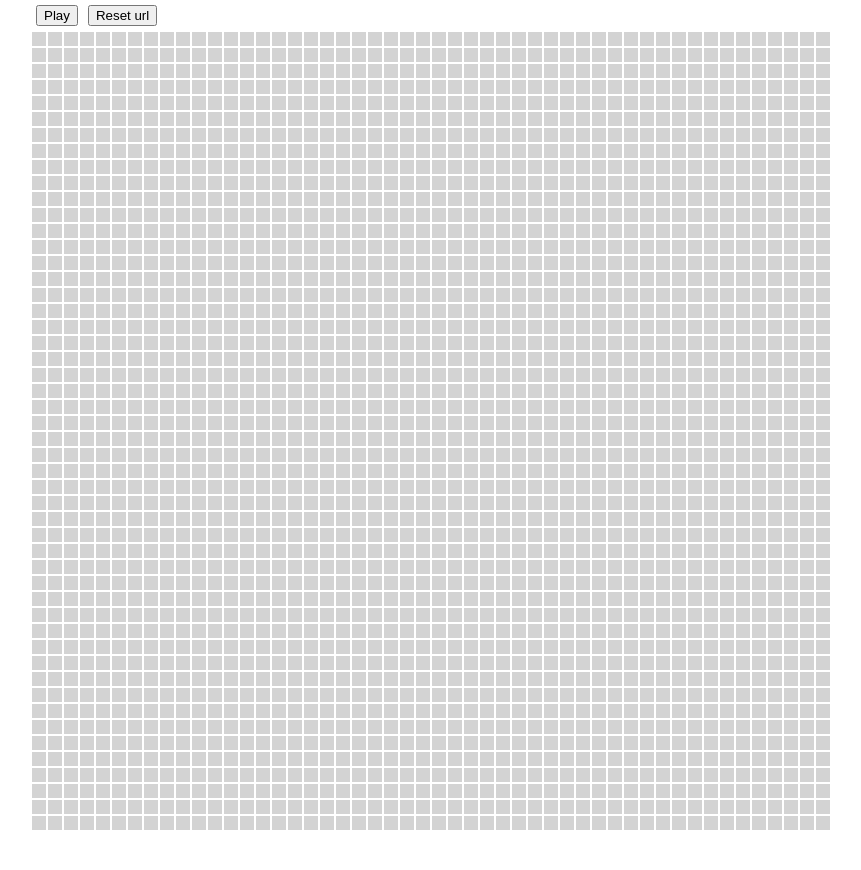
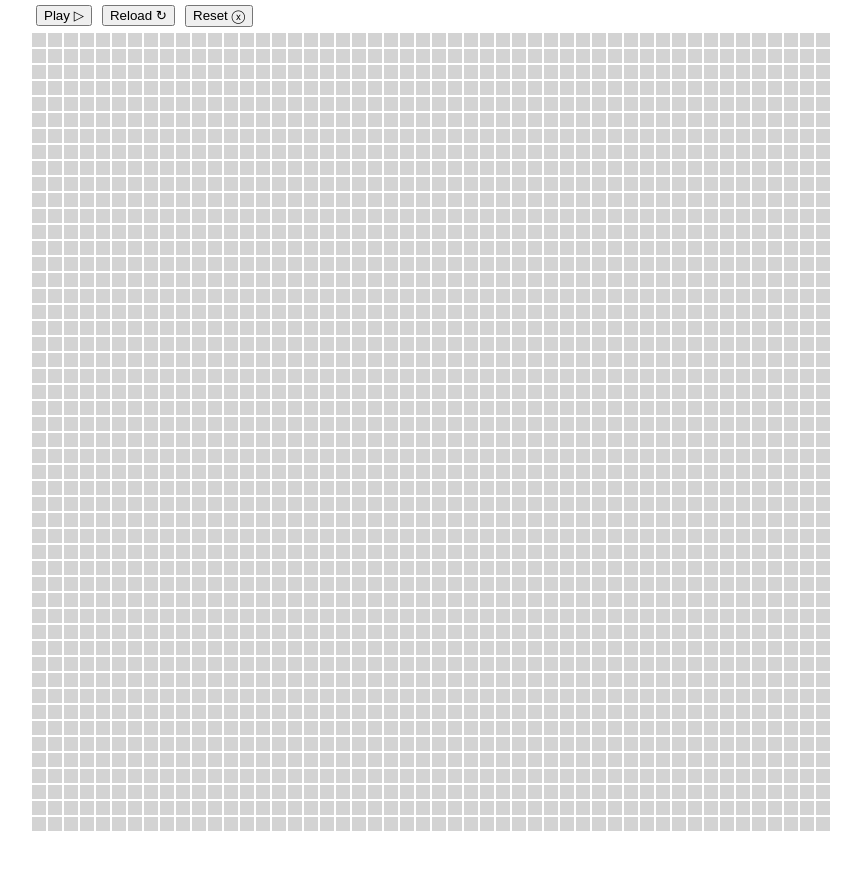
Before and after one commit to Fles/game-of-life-jc, a React (Create React App) app: page / in a window 1280 px wide. Shown: the top 870 px of the page, without its empty margins (209-1070 px from the left). Built offline with nearby package versions, Linux system fonts and the light colour scheme.

Commit message:
feat: add reset and reload button

```diff
--- a/src/App.tsx
+++ b/src/App.tsx
@@ -9,14 +9,26 @@ function App() {
   return (
     <div className="App">
       {renderImage > 0 ? (
-        <button onClick={() => setRenderImage(0)}>Stop</button>
+        <button onClick={() => setRenderImage(0)}>Stop ⃞</button>
       ) : (
-        <button onClick={() => setRenderImage(renderImage + 1)}>Play</button>
+        <button onClick={() => setRenderImage(renderImage + 1)}>Play ▷</button>
       )}
-      <button onClick={() => {
-        resetUrlHash()
-        setRenderImage(0)
-      }}>Reset url</button>
+      <button
+        onClick={() => {
+          window.location.reload()
+        }}
+      >
+        Reload ↻
+      </button>
+      <button
+        onClick={() => {
+          resetUrlHash();
+          window.location.reload()
+          setRenderImage(0);
+        }}
+      >
+        Reset ⓧ
+      </button>
       <Grid shouldStartRender={renderImage > 0} />
     </div>
   );
```
